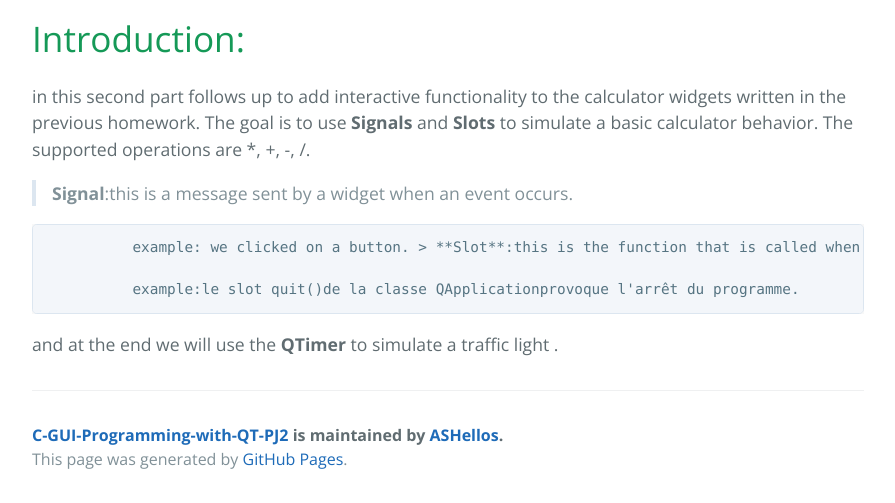
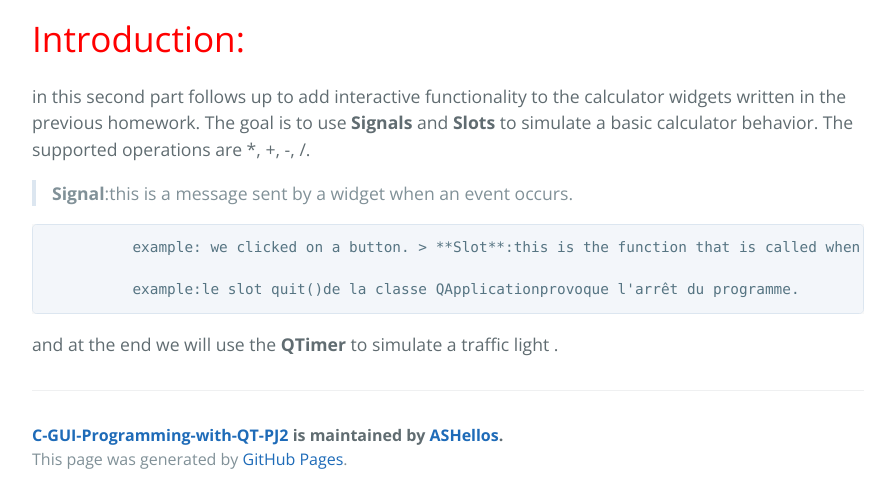
Before and after one commit to ASHellos/C-GUI-Programming-with-QT-PJ2, a Jekyll site: the page built from another-page.md, in a window 1280 px wide. Shown: the part 811-1314 px from the top of the page, without its empty margins (192-1087 px from the left). Built offline with Jekyll 4.4.1, drawn with Linux system fonts in a browser that asks for light colours; our own code applies the rules of GitHub Pages for plain Markdown files.

Commit message:
Update another-page.md

```diff
--- a/another-page.md
+++ b/another-page.md
@@ -4,7 +4,7 @@
 
 ![imageqtc++](https://user-images.githubusercontent.com/93833171/142740904-ae7f6458-f497-47b1-b81f-f530250d112c.png)
 
-# <span style="color⬛">Introduction:</span>
+# <span style="color:red">Introduction:</span>
   in this second part follows up to add interactive functionality to the calculator widgets written in the previous homework. The goal is to use **Signals** and **Slots** to simulate a basic calculator behavior. The supported operations are *, +, -, /.
 
 > **Signal**:this is a message sent by a widget when an event occurs.
```
